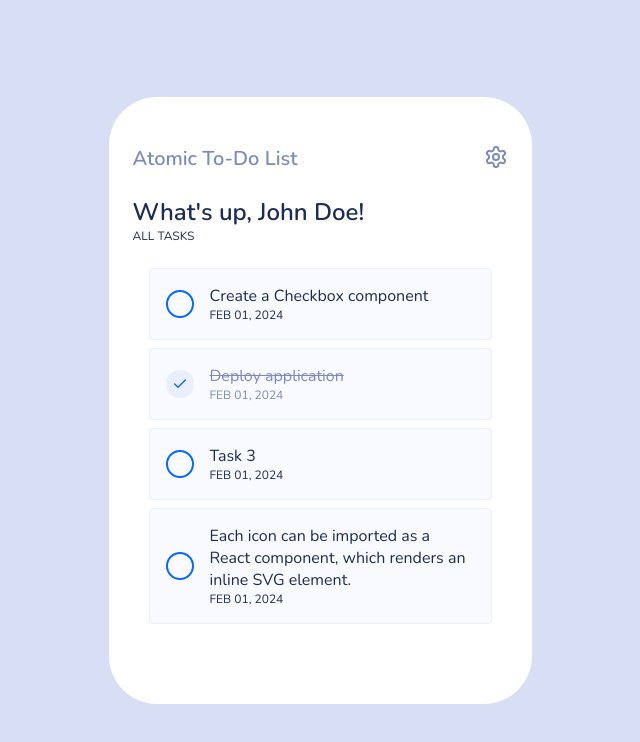
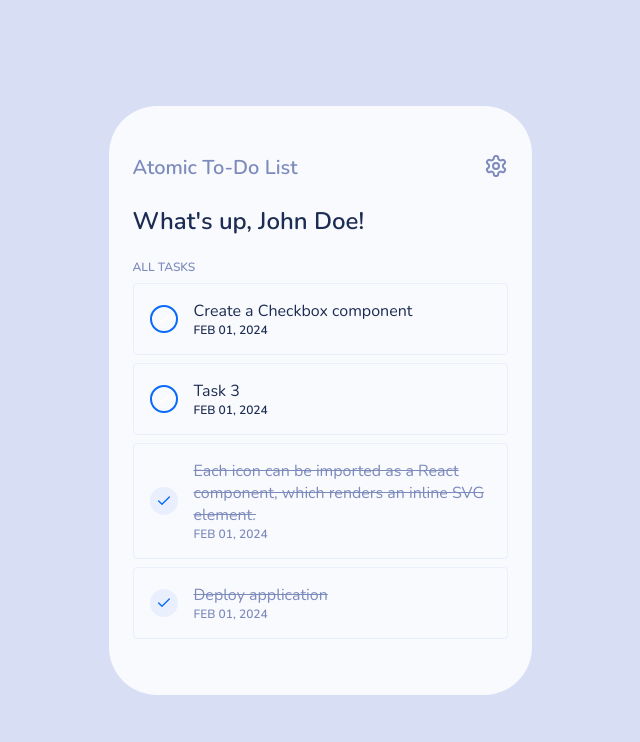
Before and after one commit to IvanIFJ/todo-list, a React (Vite) app in the folder app/: page / in a window 1280 px wide. Shown: the top 742 px of the page, without its empty margins (320-960 px from the left). Built offline with nearby package versions, Linux system fonts and the light colour scheme.

Commit message:
fix: small ui enhancements

```diff
--- a/app/src/App.tsx
+++ b/app/src/App.tsx
@@ -1,4 +1,3 @@
-import styled from 'styled-components'
 import { Home } from './pages/Home'
 import { ThemeProvider } from './styles/Theme'
 
--- a/app/src/components/atoms/Typography.tsx
+++ b/app/src/components/atoms/Typography.tsx
@@ -18,7 +18,7 @@ export const Typography = styled.p<TypographyProps>`
       subheading: theme.font.weight.bold,
       body: theme.font.weight.regular,
       caption: theme.font.weight.regular,
-      caption2: theme.font.weight.light,
+      caption2: theme.font.weight.bold,
     }[$variant]};
     text-transform: ${['caption2'].includes($variant) ? 'uppercase' : 'none'};
   `}
--- a/app/src/components/organism/TaskList.tsx
+++ b/app/src/components/organism/TaskList.tsx
@@ -4,15 +4,15 @@ import { Todo } from '../molecules/Todo'
 
 const Container = styled.div`
   ${({ theme }) => `
-    padding: ${theme.spacing(3)} ${theme.spacing(2)};
+    margin: ${theme.spacing(1)} 0;
   `}
 `
 
 const fakeData: Task[] = [
   { id: 'a1', name: 'Create a Checkbox component', completed: false, createdAt: new Date() },
+  { id: 'c3', name: 'Task 3', completed: false, createdAt: new Date() },
+  { id: 'd4', name: 'Each icon can be imported as a React component, which renders an inline SVG element.', completed: true, createdAt: new Date() },
   { id: 'b2', name: 'Deploy application', completed: true, createdAt: new Date() },
-  { id: 'c3', name: 'Task 3', completed: false, createdAt: new Date() },
-  { id: 'd4', name: 'Each icon can be imported as a React component, which renders an inline SVG element.', completed: false, createdAt: new Date() },
 ]
 
 export function TaskList() {
--- a/app/src/components/templates/BaseLayout.tsx
+++ b/app/src/components/templates/BaseLayout.tsx
@@ -16,7 +16,7 @@ const Wrapper = styled.div`
 
 const Container = styled.div`
   max-width: 375px;
-  background-color: ${({ theme }) => theme.color.surface.base};
+  background-color: ${({ theme }) => theme.color.surface.subtle};
   border-radius: ${({ theme }) => theme.spacing(6)};
   padding: ${({ theme }) => `${theme.spacing(6)} ${theme.spacing(3)}`};
 `
--- a/app/src/pages/Home.tsx
+++ b/app/src/pages/Home.tsx
@@ -9,8 +9,9 @@ const user = {
 export function Home() {
   return (
     <BaseLayout>
-      <Typography as="h1" $variant='heading'>What's up, {user.name}!</Typography>
-      <Typography $variant='caption2'>All tasks</Typography>
+      <Typography as="h2" $variant='heading'>What's up, {user.name}!</Typography>
+      <br />
+      <Typography $variant='caption2' $color='subtle'>All tasks</Typography>
       <TaskList />
     </BaseLayout>
   )
--- a/app/src/styles/Theme.tsx
+++ b/app/src/styles/Theme.tsx
@@ -7,7 +7,7 @@ type IteractiveColorRange = {
   hover: string
 }
 
-export type Theme = {
+export type BaseTheme = {
   mode: 'light' | 'dark'
   color: {
     iteraction: IteractiveColorRange
@@ -49,7 +49,8 @@ export type Theme = {
   spacing: (scale: number) => string
 }
 
-const theme: Theme = {
+
+const theme = {
   mode: 'light',
   color: {
     iteraction: {
@@ -100,8 +101,10 @@ const theme: Theme = {
       caption2: '12px',
     }
   },
-  spacing: (scale) => `${scale * 8}px`,
-}
+  spacing: (scale: number) => `${scale * 8}px`,
+} as const
+
+export type Theme = typeof theme
 
 export function ThemeProvider({ children }: WithChildren) {
   return (
```
